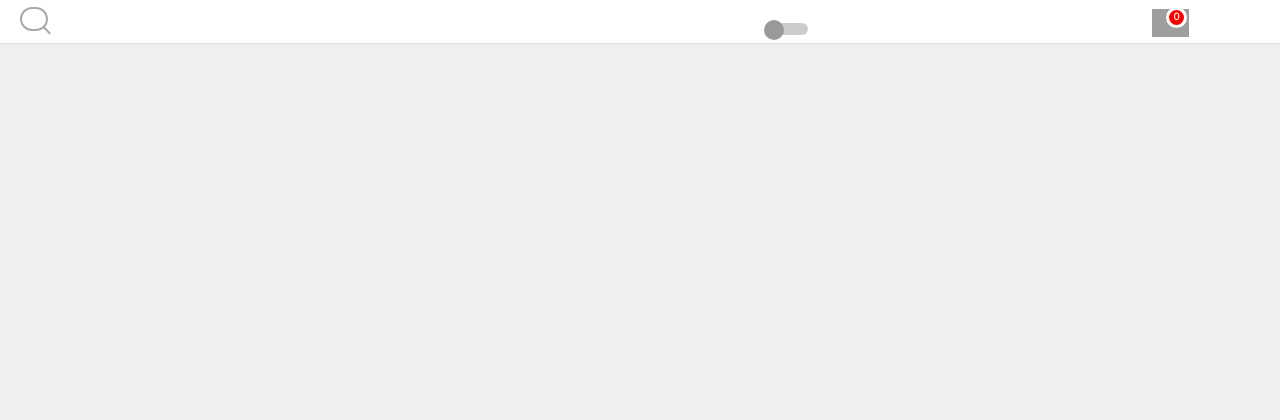
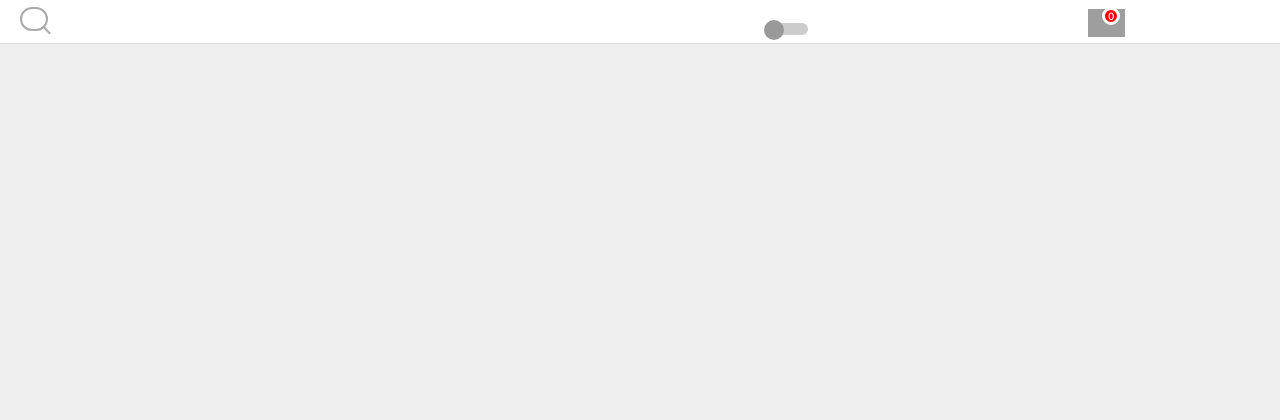
Before and after one commit to Debangshu132/studmenuweb, a Flask app: template templates/headerfooter.html in a window 1280 px wide. Shown: the top 420 px of the page. Run offline with Flask 2, Linux system fonts and the light colour scheme; the template is opened without the code that fills it: most values are stand-ins (such as "Sample title", 1, 10 or a date in 2020); some libraries are stand-ins or nearby versions; grey boxes are pictures that could not be loaded.

Commit message:
Update style.css

```diff
--- a/static/style.css
+++ b/static/style.css
@@ -739,7 +739,7 @@ html, body {
    position:fixed;
    height:40px;
    width:40px;
-   left:90%;
+   left:85%;
    top:25px;
 
  }
@@ -748,13 +748,13 @@ html, body {
    position:absolute;
    top:-18px;
    left:14px;
-   width:15px;
+   width:12px;
    border-radius:50%;
    text-align:center;
    font-size:10px;
    font-weight:bold;
    color:white;
-   height:15px;
+   height:12px;
     border: 3px solid white;
  }
  .carticon{
```
